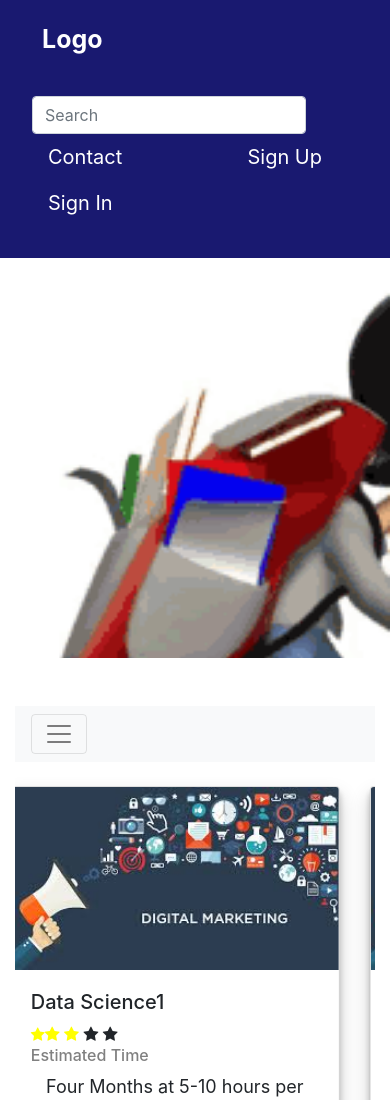
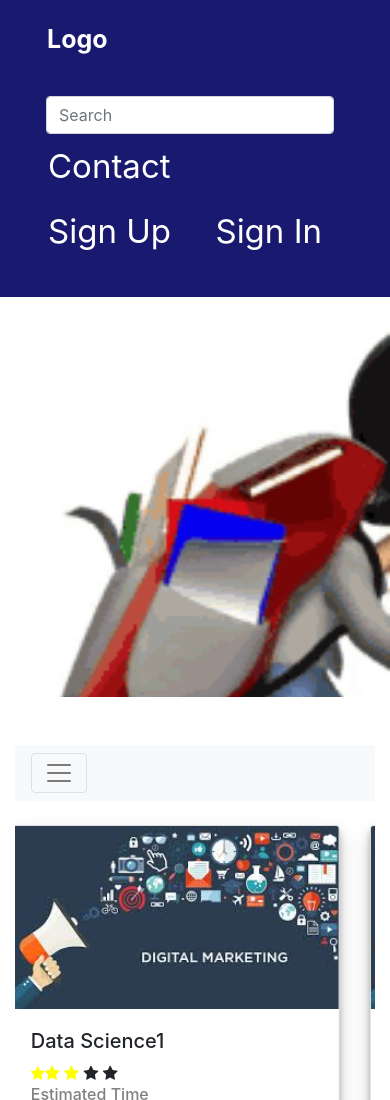
Before and after one commit to deepakshi-jain/landingpage, a plain HTML site: page index.html in a window 390 px wide. Shown: the top 1100 px of the page. Drawn offline with nearby package versions, Linux system fonts and the light colour scheme.

Commit message:
changed style

```diff
--- a/style.css
+++ b/style.css
@@ -190,6 +190,19 @@ h6{
 
 
 		}
+		@media only screen and  (max-width: 450px){
+			.nav-link{
+				font-size: 33px;
+			}
+			.form-control{
+				margin-left: 14px
+			}
+			.navbar-brand{
+				margin-left: 15px;
+			}
+
+
+		}
 		.carousel-indicators li{
 			display: none
 		}
```
